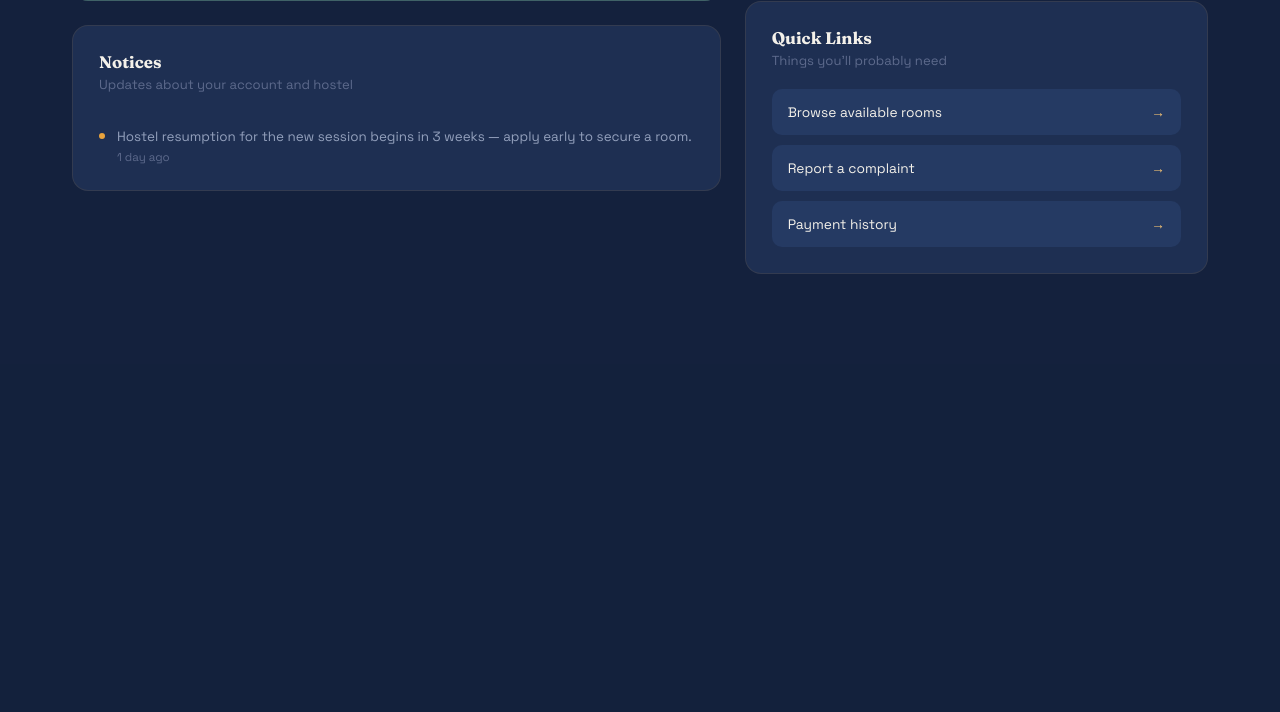
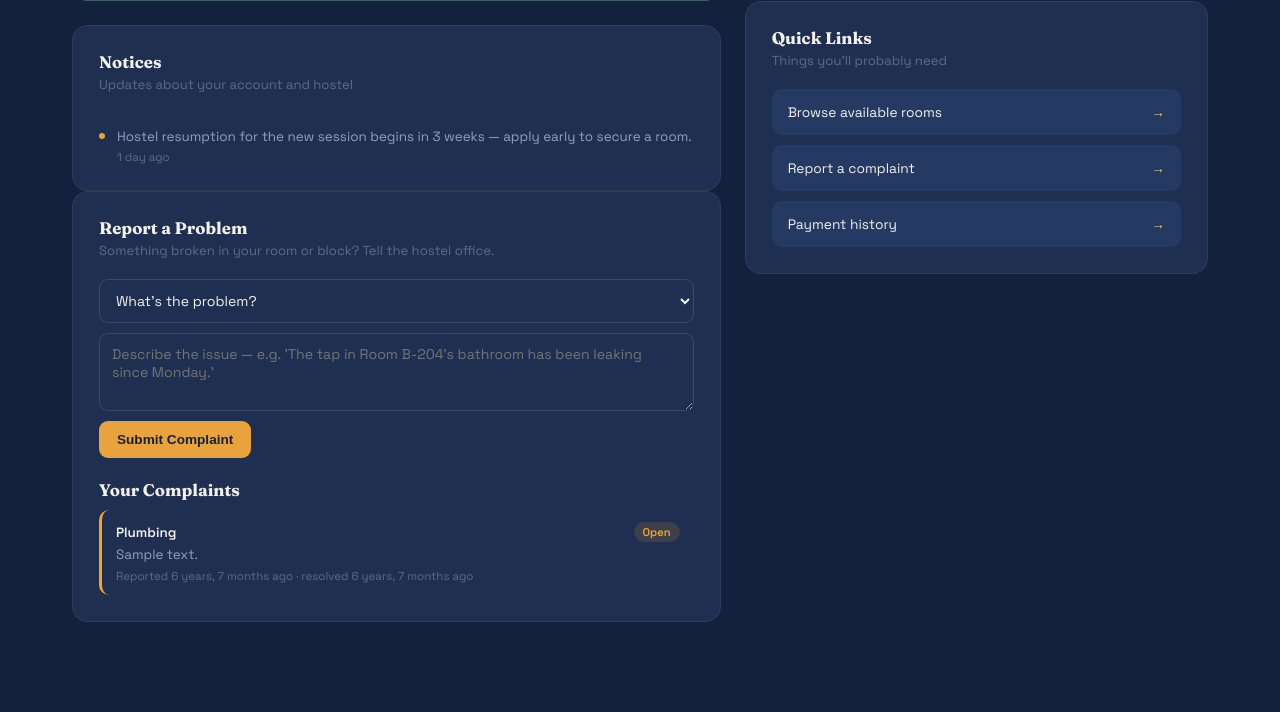
Before and after one commit to Viod-01/HostelHub, a Django app: page /dashboard/ in a window 1280 px wide. Shown: the part 514-1226 px from the top of the page. Before the commit the page ends 788 px from the top, so only its background shows below. Run offline with Django 5.2, Linux system fonts and the light colour scheme; a user stored in the database is signed in; tables that the repository leaves empty hold one stand-in row (values such as "Sample post").

Commit message:
Add the complaints feature (Simple scope)
Students report problems from their dashboard (category + description,
six categories); the hostel office sees them in a new warden-dashboard
section with an open-count badge and resolves them with one click.
Students see the status of their last five complaints on their dashboard.

- Complaint model + migration 0006
- complaint_submit / complaint_resolve views: staff-only resolve,
  crafted categories refused server-side, double-resolve is a no-op
- the dashboard's 'Report a complaint' quick link finally goes somewhere
- 7 new tests (25 total: 23 run + 2 concurrency self-skips)

```diff
--- a/myproject/myproject/urls.py
+++ b/myproject/myproject/urls.py
@@ -30,4 +30,8 @@ urlpatterns = [
     path("dashboard/admin/", views.admin_dashboard, name="admin_dashboard"),
     path("dashboard/admin/bookings/<int:booking_id>/<str:decision>/", views.booking_decision, name="booking_decision"),
     path("dashboard/admin/staff-requests/<int:request_id>/<str:decision>/", views.staff_request_decision, name="staff_request_decision"),
+
+    # Complaints
+    path("dashboard/complaints/submit/", views.complaint_submit, name="complaint_submit"),
+    path("dashboard/admin/complaints/<int:complaint_id>/resolve/", views.complaint_resolve, name="complaint_resolve"),
 ]
--- a/myproject/portal/models.py
+++ b/myproject/portal/models.py
@@ -90,6 +90,34 @@ class Booking(models.Model):
         ]
 
 
+class Complaint(models.Model):
+    """A maintenance or service issue reported by a student, e.g. a burst
+    pipe. Students file these from their dashboard; the hostel office
+    resolves them from the warden dashboard."""
+    CATEGORY_CHOICES = [
+        ("plumbing", "Plumbing"),
+        ("electrical", "Electrical"),
+        ("water", "Water Supply"),
+        ("security", "Security"),
+        ("maintenance", "General Maintenance"),
+        ("other", "Other"),
+    ]
+    STATUS_CHOICES = [
+        ("open", "Open"),
+        ("resolved", "Resolved"),
+    ]
+
+    student = models.ForeignKey(User, on_delete=models.CASCADE, related_name="complaints")
+    category = models.CharField(max_length=20, choices=CATEGORY_CHOICES)
+    description = models.TextField()
+    status = models.CharField(max_length=10, choices=STATUS_CHOICES, default="open")
+    created_at = models.DateTimeField(auto_now_add=True)
+    resolved_at = models.DateTimeField(null=True, blank=True)
+
+    def __str__(self):
+        return f"{self.get_category_display()} — {self.student.username} ({self.status})"
+
+
 class StaffAccessRequest(models.Model):
     """A request for admin/staff access, submitted from the admin login
     page's 'Request Access' tab. The linked User is created immediately
--- a/myproject/portal/templates/hostel/dashboard.html
+++ b/myproject/portal/templates/hostel/dashboard.html
@@ -307,6 +307,41 @@
       </div>
     </div>
 
+    <div class="card" id="report-problem">
+      <h2>Report a Problem</h2>
+      <p class="sub">Something broken in your room or block? Tell the hostel office.</p>
+
+      <form method="post" action="{% url 'complaint_submit' %}" style="display:flex; flex-direction:column; gap:10px; margin-top:14px;">
+        {% csrf_token %}
+        <select name="category" required style="background:var(--navy-panel); border:1px solid rgba(147,160,188,0.22); color:var(--off-white); font-family:inherit; font-size:0.88rem; padding:11px 12px; border-radius:9px;">
+          <option value="">What's the problem?</option>
+          {% for value, label in complaint_categories %}
+          <option value="{{ value }}">{{ label }}</option>
+          {% endfor %}
+        </select>
+        <textarea name="description" rows="3" maxlength="2000" required placeholder="Describe the issue — e.g. 'The tap in Room B-204's bathroom has been leaking since Monday.'" style="background:var(--navy-panel); border:1px solid rgba(147,160,188,0.22); color:var(--off-white); font-family:inherit; font-size:0.88rem; padding:11px 12px; border-radius:9px; resize:vertical;"></textarea>
+        <button type="submit" class="btn-gold" style="align-self:flex-start;">Submit Complaint</button>
+      </form>
+
+      {% if my_complaints %}
+      <h2 style="margin-top:22px;">Your Complaints</h2>
+      <div style="display:flex; flex-direction:column; gap:10px; margin-top:10px;">
+        {% for c in my_complaints %}
+        <div style="padding:12px 14px; border-radius:10px; background:var(--navy-panel); border-left:3px solid {% if c.status == 'open' %}#F5A524{% else %}#7FBF8F{% endif %};">
+          <div style="display:flex; justify-content:space-between; align-items:center; gap:10px; margin-bottom:4px;">
+            <strong style="font-size:0.84rem;">{{ c.get_category_display }}</strong>
+            <span style="font-size:0.7rem; padding:3px 9px; border-radius:20px; font-weight:600; background:{% if c.status == 'open' %}rgba(245,165,36,0.14); color:#F5A524{% else %}rgba(127,191,143,0.14); color:#7FBF8F{% endif %};">{{ c.get_status_display }}</span>
+          </div>
+          <div style="font-size:0.84rem; color:var(--slate);">{{ c.description }}</div>
+          <div style="font-size:0.72rem; color:var(--slate-dim); margin-top:6px;">
+            Reported {{ c.created_at|timesince }} ago{% if c.resolved_at %} &middot; resolved {{ c.resolved_at|timesince }} ago{% endif %}
+          </div>
+        </div>
+        {% endfor %}
+      </div>
+      {% endif %}
+    </div>
+
   </div>
 
   <!-- RIGHT: profile + quick links -->
@@ -336,7 +371,7 @@
       <p class="sub">Things you'll probably need</p>
       <div class="quick-links">
         <a href="{% url 'listing' %}" class="quick-link"><span>Browse available rooms</span><span class="arrow">→</span></a>
-        <a href="#" class="quick-link"><span>Report a complaint</span><span class="arrow">→</span></a>
+        <a href="#report-problem" class="quick-link"><span>Report a complaint</span><span class="arrow">→</span></a>
         <a href="#" class="quick-link"><span>Payment history</span><span class="arrow">→</span></a>
       </div>
     </div>
--- a/myproject/portal/views.py
+++ b/myproject/portal/views.py
@@ -10,7 +10,7 @@ from django.contrib.auth.models import User
 from django.contrib.admin.views.decorators import staff_member_required
 from django.contrib import messages
 from django.utils import timezone
-from .models import Hostel, Room, StudentProfile, Booking, StaffAccessRequest
+from .models import Hostel, Room, StudentProfile, Booking, StaffAccessRequest, Complaint
 
 # mirrors the <select> options on the register form
 LEVEL_CHOICES = {100, 200, 300, 400, 500}
@@ -342,6 +342,11 @@ def dashboard(request):
         "booking": booking,
         "full_name": full_name,
         "initials": initials,
+        "my_complaints": Complaint.objects
+        .filter(student=request.user)
+        .select_related("student")
+        .order_by("-created_at")[:5],
+        "complaint_categories": Complaint.CATEGORY_CHOICES,
     }
     return render(request, "hostel/dashboard.html", context)
 
@@ -460,6 +465,13 @@ def admin_dashboard(request):
     )
     pending_staff_requests = staff_requests.filter(status="pending")
 
+    # complaints: open ones first (sorts before "resolved"), newest first
+    complaints = (
+        Complaint.objects.select_related("student").order_by("status", "-created_at")
+    )
+    open_complaint_count = complaints.filter(status="open").count()
+
+
     context = {
         "rooms": rooms,
         "hostels": hostels,
@@ -467,6 +479,8 @@ def admin_dashboard(request):
         "bookings": bookings,
         "pending_bookings": bookings.filter(status="pending"),
         "pending_count": bookings.filter(status="pending").count(),
+        "complaints": complaints,
+        "open_complaint_count": open_complaint_count,
         "staff_requests": staff_requests,
         "pending_staff_requests": pending_staff_requests,
         "pending_staff_count": pending_staff_requests.count(),
@@ -544,3 +558,57 @@ def booking_decision(request, booking_id, decision):
             booking_obj.save(update_fields=["status", "decided_at"])
 
     return redirect("admin_dashboard")
+
+COMPLAINT_CATEGORIES = {value for value, _ in Complaint.CATEGORY_CHOICES}
+
+
+@login_required
+def complaint_submit(request):
+    """Students report a problem from their dashboard (Simple scope:
+    category + description, warden marks it resolved)."""
+    if request.method != "POST":
+        return redirect("dashboard")
+
+    category = request.POST.get("category", "").strip()
+    description = request.POST.get("description", "").strip()
+
+    # the <select> limits choices in the browser, but a crafted POST doesn't
+    # have to use it — validate against the model's own category list
+    if category not in COMPLAINT_CATEGORIES:
+        messages.error(request, "Pick a valid problem category.")
+        return redirect("dashboard")
+    if not description or len(description) > 2000:
+        messages.error(request, "Describe the problem (up to 2,000 characters).")
+        return redirect("dashboard")
+
+    Complaint.objects.create(
+        student=request.user, category=category, description=description
+    )
+    messages.success(
+        request, "Complaint submitted — the hostel office will see it right away."
+    )
+    return redirect("dashboard")
+
+
+@never_cache
+@staff_member_required(login_url="admin_login")
+def complaint_resolve(request, complaint_id):
+    if request.method != "POST":
+        return redirect("admin_dashboard")
+
+    complaint = get_object_or_404(Complaint, pk=complaint_id)
+
+    if complaint.status == "resolved":
+        messages.warning(
+            request, "That complaint was already resolved — no changes made."
+        )
+        return redirect("admin_dashboard")
+
+    complaint.status = "resolved"
+    complaint.resolved_at = timezone.now()
+    complaint.save(update_fields=["status", "resolved_at"])
+    messages.success(
+        request,
+        f"Marked the {complaint.get_category_display().lower()} complaint as resolved.",
+    )
+    return redirect("admin_dashboard")
```
Also changed, not shown: myproject/portal/templates/hostel/admin.html (+46 -0 lines), myproject/portal/tests.py (+79 -1 lines), myproject/portal/migrations/0006_complaint.py (added).
